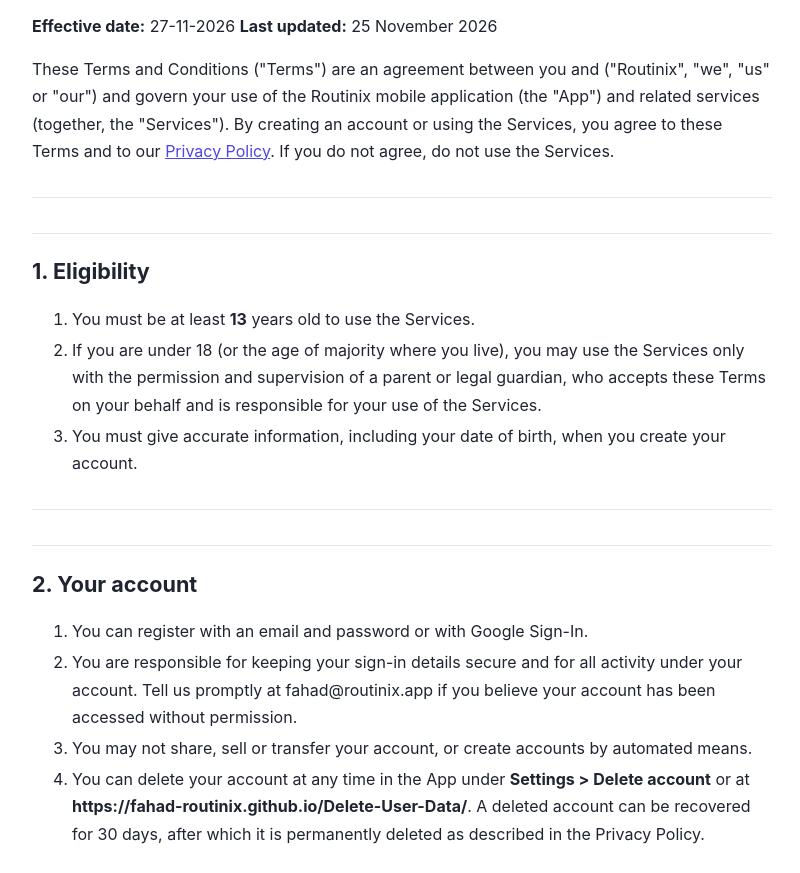
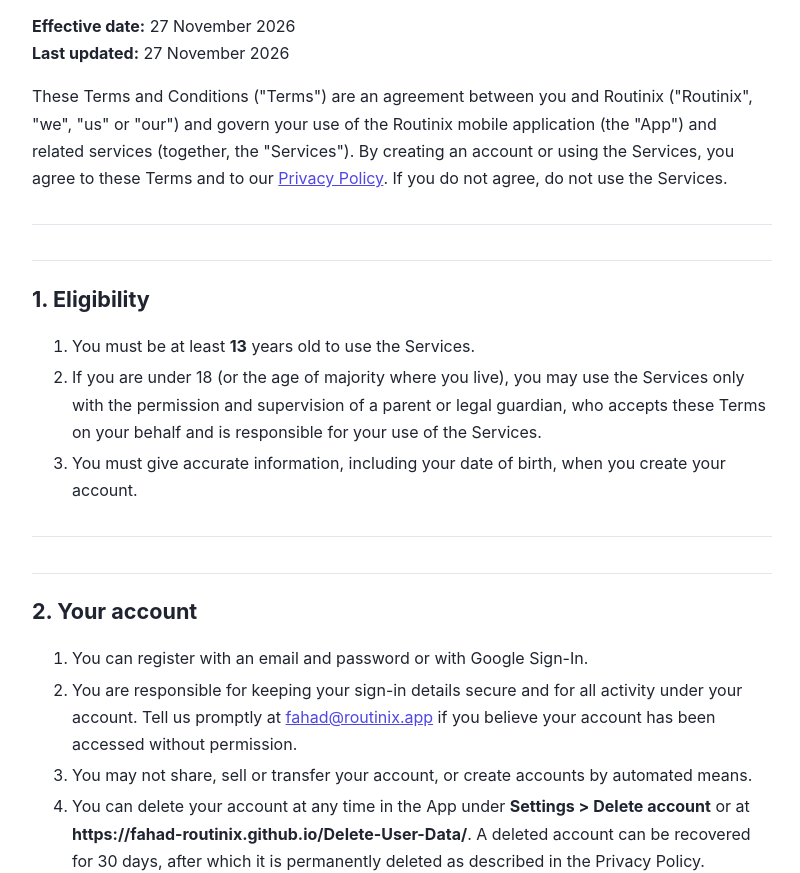
Before and after one commit to fahad-routinix/Terms-and-conditions, a plain HTML site: page index.html in a window 1280 px wide. Shown: the part 83-956 px from the top of the page, without its empty margins (238-1038 px from the left). Drawn offline with Linux system fonts and the light colour scheme.

Commit message:
Update contact information and terms

```diff
--- a/index.html
+++ b/index.html
@@ -28,9 +28,9 @@ blockquote { margin:1rem 0; padding:.2rem 1rem; border-left:3px solid var(--acce
 <body>
 <main>
 <h1 id="routinix-terms-and-conditions">Routinix Terms and Conditions</h1>
-<p><strong>Effective date:</strong> 27-11-2026
-<strong>Last updated:</strong> 25 November 2026</p>
-<p>These Terms and Conditions ("Terms") are an agreement between you and ("Routinix", "we", "us" or "our") and govern your use of the Routinix mobile application (the "App") and related services (together, the "Services"). By creating an account or using the Services, you agree to these Terms and to our <a href="https://fahad-routinix.github.io/Privacy-Policy/">Privacy Policy</a>. If you do not agree, do not use the Services.</p>
+<p><strong>Effective date:</strong> 27 November 2026<br>
+<strong>Last updated:</strong> 27 November 2026</p>
+<p>These Terms and Conditions ("Terms") are an agreement between you and Routinix ("Routinix", "we", "us" or "our") and govern your use of the Routinix mobile application (the "App") and related services (together, the "Services"). By creating an account or using the Services, you agree to these Terms and to our <a href="https://fahad-routinix.github.io/Privacy-Policy/">Privacy Policy</a>. If you do not agree, do not use the Services.</p>
 <hr />
 <h2 id="1-eligibility">1. Eligibility</h2>
 <ol>
@@ -42,7 +42,7 @@ blockquote { margin:1rem 0; padding:.2rem 1rem; border-left:3px solid var(--acce
 <h2 id="2-your-account">2. Your account</h2>
 <ol>
 <li>You can register with an email and password or with Google Sign-In.</li>
-<li>You are responsible for keeping your sign-in details secure and for all activity under your account. Tell us promptly at fahad@routinix.app if you believe your account has been accessed without permission.</li>
+<li>You are responsible for keeping your sign-in details secure and for all activity under your account. Tell us promptly at <a href="mailto:fahad@routinix.app">fahad@routinix.app</a> if you believe your account has been accessed without permission.</li>
 <li>You may not share, sell or transfer your account, or create accounts by automated means.</li>
 <li>You can delete your account at any time in the App under <strong>Settings &gt; Delete account</strong> or at <strong>https://fahad-routinix.github.io/Delete-User-Data/</strong>. A deleted account can be recovered for 30 days, after which it is permanently deleted as described in the Privacy Policy.</li>
 </ol>
@@ -54,7 +54,7 @@ blockquote { margin:1rem 0; padding:.2rem 1rem; border-left:3px solid var(--acce
 <li>App blocking, website blocking and daily limits rely on Android features that you choose to enable, including the Accessibility Service, Usage Access, and battery optimisation settings. You can turn any of these off at any time in Android Settings, and blocking will stop working while they are off.</li>
 <li><strong>Blocking is a self-control tool you set up for yourself, on your own device.</strong> You decide which apps and websites to block, when, which daily limits apply, and how hard it is to unblock them (for example a waiting period, typing an unlock phrase, or approval from a trusted contact).</li>
 <li><strong>Website blocking</strong> works only in supported browsers and only after you turn it on. When it is on, a built-in adult-site filter is also on by default; you can turn the filter off in the App. The filter uses a fixed list and keywords, so it may miss some sites or block a site by mistake.</li>
-<li><strong>You can always uninstall Routinix</strong> or switch off its Accessibility Service in Android Settings. Doing so stops blocking.</li>
+<li><strong>You can always uninstall Routinix</strong> or switch off its Accessibility Service in Android Settings. Doing so stops blocking. If you turned on the optional uninstall protection (device admin), Routinix cannot be uninstalled while a block is active: finish or unlock the routine, turn off uninstall protection in the App or in Android Settings under Device admin apps, and then uninstall it normally.</li>
 <li>Blocking depends on your device, Android version, manufacturer settings and browser. We do our best to make it reliable, but we <strong>do not guarantee</strong> that every app or website will always be blocked, or that blocking cannot be bypassed.</li>
 <li>Do not block apps you may need in an emergency (for example phone, messaging, maps or health apps). Routinix does not block emergency calls. You are responsible for making sure blocking does not stop you from getting help, doing your job or meeting your obligations.</li>
 </ol>
@@ -121,7 +121,7 @@ blockquote { margin:1rem 0; padding:.2rem 1rem; border-left:3px solid var(--acce
 <ol>
 <li>You may stop using the Services and delete your account at any time.</li>
 <li>We may suspend or terminate your access, with notice where reasonable, if you breach these Terms, if required by law, or to protect users or the Services. If we terminate your account without cause, we will refund any prepaid subscription fees for the unused period where required by law or Google Play policy.</li>
-<li>Sections that by their nature should survive termination (including 5.2, 6.1, 8, 11, 12 and 14) will continue to apply.</li>
+<li>Sections that by their nature should survive termination (including Sections 5, 6, 8, 11, 12, 13 and 14) will continue to apply.</li>
 </ol>
 <hr />
 <h2 id="11-disclaimers">11. Disclaimers</h2>
@@ -139,7 +139,7 @@ blockquote { margin:1rem 0; padding:.2rem 1rem; border-left:3px solid var(--acce
 <p>You agree to compensate us for reasonable losses and costs arising from Your Content or your breach of these Terms, to the extent permitted by law.</p>
 <hr />
 <h2 id="14-governing-law-and-disputes">14. Governing law and disputes</h2>
-<p>These Terms are governed by the laws of <strong>India</strong>. Before starting any formal proceedings, please contact us at fahad@routinix.app so we can try to resolve the issue informally. If it cannot be resolved within 30 days, the courts of <strong>India</strong> will have jurisdiction, without affecting any mandatory right you have to bring a claim in the courts where you live.</p>
+<p>These Terms are governed by the laws of <strong>India</strong>. Before starting any formal proceedings, please contact us at <a href="mailto:fahad@routinix.app">fahad@routinix.app</a> so we can try to resolve the issue informally. If it cannot be resolved within 30 days, the courts of <strong>India</strong> will have jurisdiction, without affecting any mandatory right you have to bring a claim in the courts where you live.</p>
 <hr />
 <h2 id="15-general">15. General</h2>
 <ol>
@@ -152,8 +152,8 @@ blockquote { margin:1rem 0; padding:.2rem 1rem; border-left:3px solid var(--acce
 <hr />
 <h2 id="16-contact">16. Contact</h2>
 <p>
-Email: fahad@routinix.app
-contact: +91 95442 23553</p>
+Email: <a href="mailto:fahad@routinix.app">fahad@routinix.app</a><br>
+Phone: +91 95442 23553</p>
 </main>
 </body>
 </html>
```
